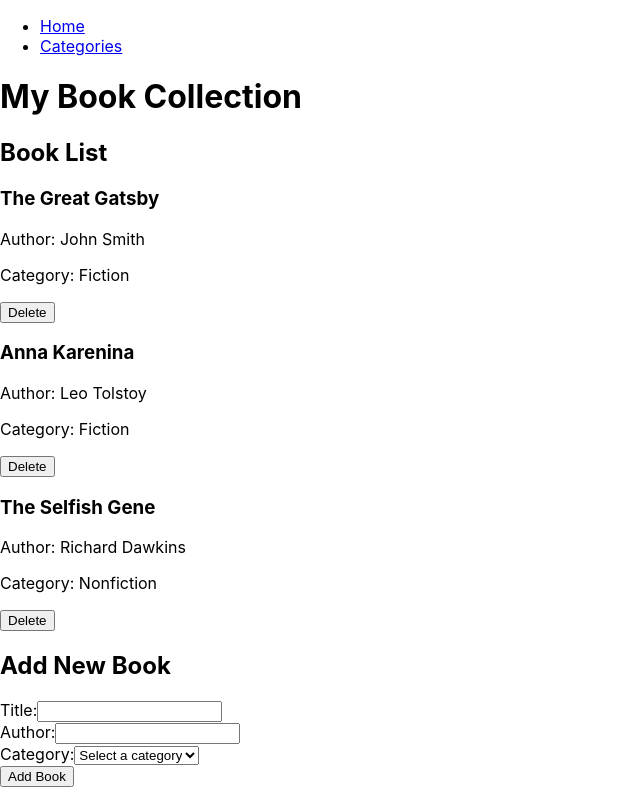
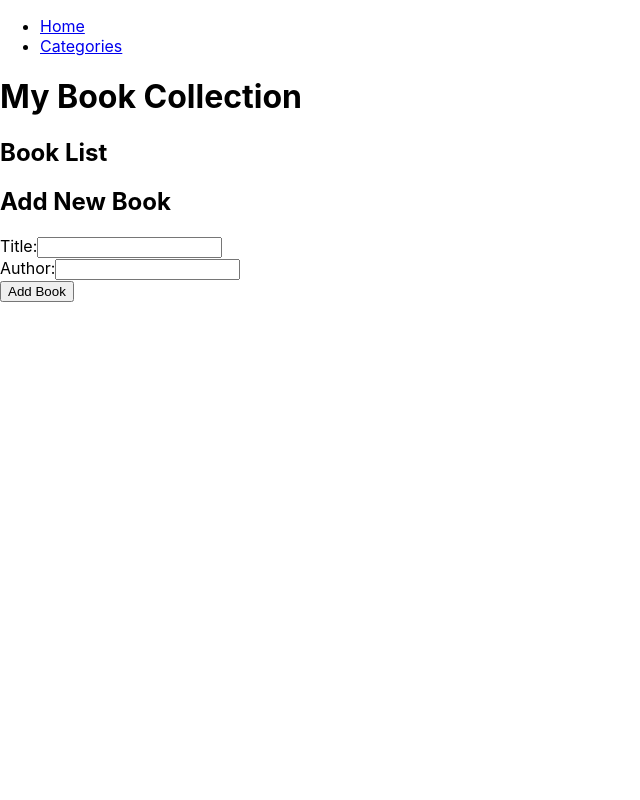
Before and after one commit to Khaled-Alaa-1/Book-store, a React (Create React App) app: page / in a window 1280 px wide. Shown: the whole page, without its empty margins (0-640 px from the left). Built offline with nearby package versions, Linux system fonts and the light colour scheme.

Commit message:
Revert "Make changes on files"
This reverts commit f9e08c17378d0021103533625768049a091bc82b.

```diff
--- a/src/App.js
+++ b/src/App.js
@@ -1,9 +1,6 @@
-import React from 'react';
+import React, { useState } from 'react';
 import {
-  BrowserRouter as Router,
-  Routes,
-  Route,
-  Link,
+  BrowserRouter as Router, Routes, Route, Link,
 } from 'react-router-dom';
 import BookList from './components/bookList';
 import BookForm from './components/bookform';
@@ -11,6 +8,18 @@ import CategoriesPage from './components/categories/CategoriesPage';
 import './App.css';
 
 function App() {
+  const [books, setBooks] = useState([]);
+
+  const handleAddBook = (newBook) => {
+    const bookWithId = { ...newBook, id: Date.now() };
+    setBooks([...books, bookWithId]);
+  };
+
+  const handleDeleteBook = (bookId) => {
+    const updatedBooks = books.filter((book) => book.id !== bookId);
+    setBooks(updatedBooks);
+  };
+
   return (
     <Router>
       <div className="app">
@@ -30,8 +39,8 @@ function App() {
             element={(
               <div>
                 <h1>My Book Collection</h1>
-                <BookList />
-                <BookForm />
+                <BookList books={books} onDelete={handleDeleteBook} />
+                <BookForm onAdd={handleAddBook} />
               </div>
           )}
           />
--- a/src/components/bookList.js
+++ b/src/components/bookList.js
@@ -1,14 +1,12 @@
 import React from 'react';
-import { useSelector, useDispatch } from 'react-redux';
+import PropTypes from 'prop-types';
 import Book from './books';
-import { removeBook } from '../redux/books/booksSlice';
 
-function BookList() {
-  const dispatch = useDispatch();
-  const books = useSelector((state) => state.books.books);
+function BookList(props) {
+  const { books, onDelete } = props;
 
   const handleDelete = (id) => {
-    dispatch(removeBook(id));
+    onDelete(id);
   };
 
   return (
@@ -16,16 +14,25 @@ function BookList() {
       <h2>Book List</h2>
       {books.map((book) => (
         <Book
-          key={book.item_id}
+          key={book.id}
           title={book.title}
           author={book.author}
-          category={book.category}
-          item_id={book.item_id}
-          handleDelete={() => handleDelete(book.item_id)}
+          onDelete={() => handleDelete(book.id)}
         />
       ))}
     </div>
   );
 }
 
+BookList.propTypes = {
+  books: PropTypes.arrayOf(
+    PropTypes.shape({
+      id: PropTypes.number.isRequired,
+      title: PropTypes.string.isRequired,
+      author: PropTypes.string.isRequired,
+    }),
+  ).isRequired,
+  onDelete: PropTypes.func.isRequired,
+};
+
 export default BookList;
--- a/src/components/bookform.js
+++ b/src/components/bookform.js
@@ -1,27 +1,16 @@
 import React, { useState } from 'react';
-import { useDispatch } from 'react-redux';
-import { addBook } from '../redux/books/booksSlice';
+import PropTypes from 'prop-types';
 
-function BookForm() {
+function BookForm({ onAdd }) {
   const [title, setTitle] = useState('');
   const [author, setAuthor] = useState('');
-  const [category, setCategory] = useState('');
-  const dispatch = useDispatch();
-
-  const categoryOptions = ['Fiction', 'Action', 'Nonfiction', 'Comedy'];
 
   const handleSubmit = (e) => {
     e.preventDefault();
-    const newBook = {
-      item_id: `item${Date.now()}`,
-      title,
-      author,
-      category,
-    };
-    dispatch(addBook(newBook));
+    const newBook = { title, author };
+    onAdd(newBook);
     setTitle('');
     setAuthor('');
-    setCategory('');
   };
 
   return (
@@ -50,27 +39,14 @@ function BookForm() {
             />
           </label>
         </div>
-        <div>
-          <label htmlFor="category-select">
-            Category:
-            <select
-              id="category-select"
-              value={category}
-              onChange={(e) => setCategory(e.target.value)}
-            >
-              <option value="">Select a category</option>
-              {categoryOptions.map((category) => (
-                <option key={category} value={category}>
-                  {category}
-                </option>
-              ))}
-            </select>
-          </label>
-        </div>
         <button type="submit">Add Book</button>
       </form>
     </div>
   );
 }
 
+BookForm.propTypes = {
+  onAdd: PropTypes.func.isRequired,
+};
+
 export default BookForm;
--- a/src/components/books.js
+++ b/src/components/books.js
@@ -2,12 +2,10 @@ import React from 'react';
 import PropTypes from 'prop-types';
 
 function Book(props) {
-  const {
-    title, author, category, handleDelete,
-  } = props;
+  const { title, author, onDelete } = props;
 
-  const handleClick = () => {
-    handleDelete();
+  const handleDelete = () => {
+    onDelete();
   };
 
   return (
@@ -18,12 +16,7 @@ function Book(props) {
         {' '}
         {author}
       </p>
-      <p>
-        Category:
-        {' '}
-        {category}
-      </p>
-      <button type="button" onClick={handleClick}>Delete</button>
+      <button type="button" onClick={handleDelete}>Delete</button>
     </div>
   );
 }
@@ -31,8 +24,7 @@ function Book(props) {
 Book.propTypes = {
   title: PropTypes.string.isRequired,
   author: PropTypes.string.isRequired,
-  category: PropTypes.string.isRequired,
-  handleDelete: PropTypes.func.isRequired,
+  onDelete: PropTypes.func.isRequired,
 };
 
 export default Book;
--- a/src/index.js
+++ b/src/index.js
@@ -1,15 +1,11 @@
 import React from 'react';
 import ReactDOM from 'react-dom/client';
 import './index.css';
-import { Provider } from 'react-redux';
 import App from './App';
-import store from './redux/store';
 
 const root = ReactDOM.createRoot(document.getElementById('root'));
 root.render(
   <React.StrictMode>
-    <Provider store={store}>
-      <App />
-    </Provider>
+    <App />
   </React.StrictMode>,
 );
--- a/src/redux/books/booksSlice.js
+++ b/src/redux/books/booksSlice.js
@@ -1,39 +1,21 @@
 import { createSlice } from '@reduxjs/toolkit';
 
-const initialState = [
-  {
-    item_id: 'item1',
-    title: 'The Great Gatsby',
-    author: 'John Smith',
-    category: 'Fiction',
-  },
-  {
-    item_id: 'item2',
-    title: 'Anna Karenina',
-    author: 'Leo Tolstoy',
-    category: 'Fiction',
-  },
-  {
-    item_id: 'item3',
-    title: 'The Selfish Gene',
-    author: 'Richard Dawkins',
-    category: 'Nonfiction',
-  },
-];
+const initialState = {
+  books: [],
+};
 
 const booksSlice = createSlice({
   name: 'books',
-  initialState: { books: initialState },
+  initialState,
   reducers: {
     addBook: (state, action) => {
       state.books.push(action.payload);
     },
     removeBook: (state, action) => {
-      state.books = state.books.filter((book) => book.item_id !== action.payload);
+      state.books = state.books.filter((book) => book.id !== action.payload);
     },
   },
 });
-
 export const { addBook, removeBook } = booksSlice.actions;
 
 export default booksSlice.reducer;
```
